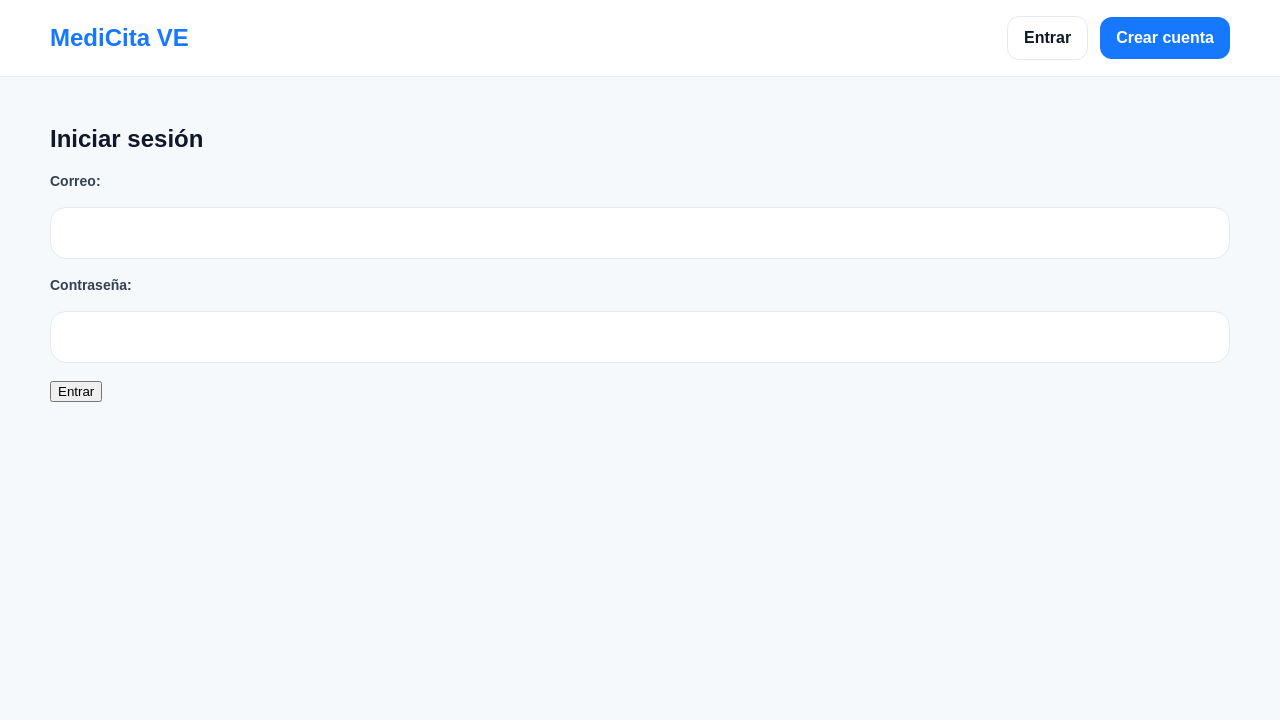
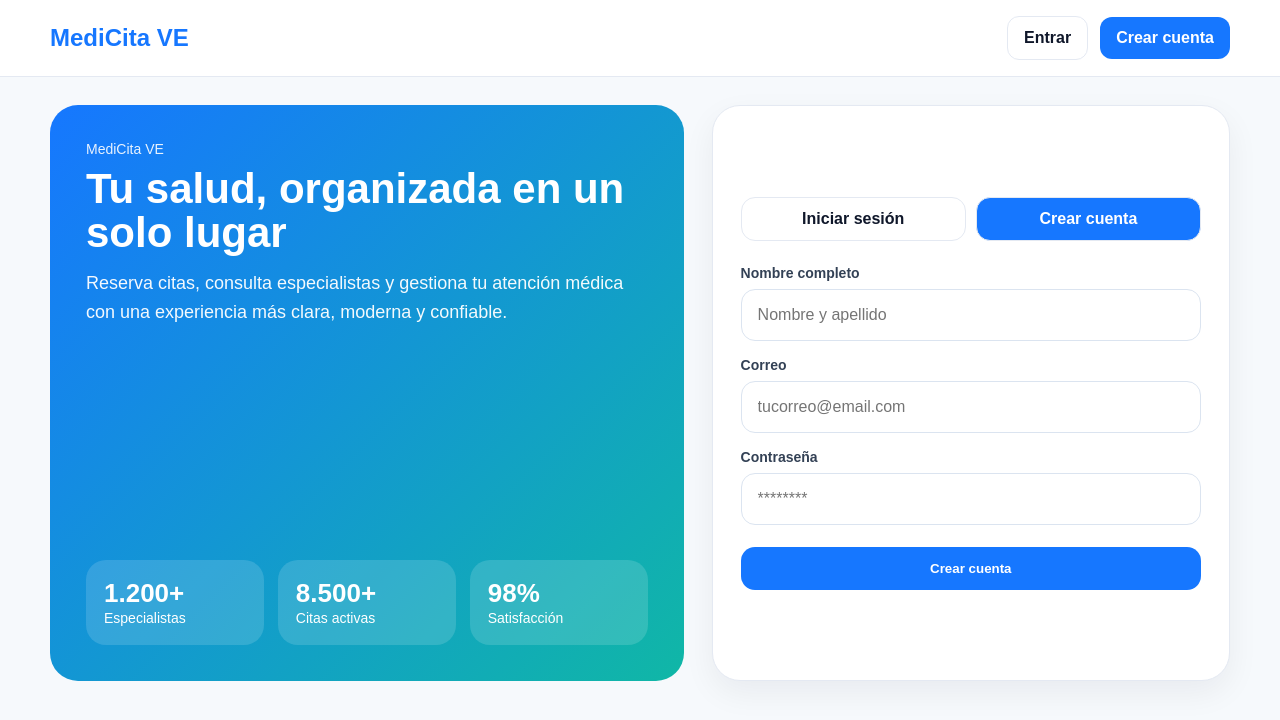
Before and after one commit to auritamarinmedicitave-dot/medicita-ve, a Flask app: page /register in a window 1280 px wide. Shown: the top 720 px of the page. Run offline with Flask 3, Linux system fonts and the light colour scheme.

Commit message:
Update auth.html

```diff
--- a/templates/auth.html
+++ b/templates/auth.html
@@ -1,17 +1,97 @@
-{% extends "base.html" %}
+{% extends 'base.html' %}
+
+{% block title %}
+    {% if mode == 'register' %}
+        Crear cuenta · MediCita VE
+    {% else %}
+        Iniciar sesión · MediCita VE
+    {% endif %}
+{% endblock %}
 
 {% block content %}
+<section style="display:grid; grid-template-columns: 1.1fr 0.9fr; gap: 28px; align-items: stretch; min-height: 72vh;">
+    <div style="background: linear-gradient(135deg, #1677FF 0%, #10B7A6 100%); border-radius: 28px; padding: 36px; color: white; display:flex; flex-direction:column; justify-content:space-between;">
+        <div>
+            <p style="margin:0 0 10px; font-size:14px; opacity:.9;">MediCita VE</p>
+            <h1 style="margin:0 0 14px; font-size:42px; line-height:1.05;">Tu salud, organizada en un solo lugar</h1>
+            <p style="margin:0; font-size:18px; line-height:1.6; max-width:560px; opacity:.95;">
+                Reserva citas, consulta especialistas y gestiona tu atención médica con una experiencia más clara, moderna y confiable.
+            </p>
+        </div>
 
-<h2>Iniciar sesión</h2>
+        <div style="display:grid; grid-template-columns: repeat(3, 1fr); gap: 14px; margin-top: 28px;">
+            <div style="background: rgba(255,255,255,0.14); border-radius: 20px; padding: 18px;">
+                <strong style="display:block; font-size:26px;">1.200+</strong>
+                <span style="font-size:14px;">Especialistas</span>
+            </div>
+            <div style="background: rgba(255,255,255,0.14); border-radius: 20px; padding: 18px;">
+                <strong style="display:block; font-size:26px;">8.500+</strong>
+                <span style="font-size:14px;">Citas activas</span>
+            </div>
+            <div style="background: rgba(255,255,255,0.14); border-radius: 20px; padding: 18px;">
+                <strong style="display:block; font-size:26px;">98%</strong>
+                <span style="font-size:14px;">Satisfacción</span>
+            </div>
+        </div>
+    </div>
 
-<form method="POST">
-    <label>Correo:</label><br>
-    <input type="email" name="email" required><br><br>
+    <div style="background:white; border:1px solid #e4e9f2; border-radius: 28px; padding: 28px; box-shadow: 0 12px 32px rgba(15, 23, 42, 0.06); display:flex; flex-direction:column; justify-content:center;">
+        <div style="display:flex; gap:10px; margin-bottom:24px;">
+            <a href="{{ url_for('login') }}"
+               style="flex:1; text-align:center; padding:12px 14px; border-radius: 14px; font-weight:700; border:1px solid #e4e9f2; background:{% if mode != 'register' %}#1677FF{% else %}#fff{% endif %}; color:{% if mode != 'register' %}#fff{% else %}#0f172a{% endif %};">
+                Iniciar sesión
+            </a>
+            <a href="{{ url_for('register') }}"
+               style="flex:1; text-align:center; padding:12px 14px; border-radius: 14px; font-weight:700; border:1px solid #e4e9f2; background:{% if mode == 'register' %}#1677FF{% else %}#fff{% endif %}; color:{% if mode == 'register' %}#fff{% else %}#0f172a{% endif %};">
+                Crear cuenta
+            </a>
+        </div>
 
-    <label>Contraseña:</label><br>
-    <input type="password" name="password" required><br><br>
+        {% if mode == 'register' %}
+            <form method="post" style="display:grid; gap:16px;">
+                <div>
+                    <label style="display:block; font-weight:600; margin-bottom:8px;">Nombre completo</label>
+                    <input type="text" name="name" placeholder="Nombre y apellido" required
+                           style="width:100%; padding:14px 16px; border-radius:14px; border:1px solid #dbe4f0; background:#fff;">
+                </div>
 
-    <button type="submit">Entrar</button>
-</form>
+                <div>
+                    <label style="display:block; font-weight:600; margin-bottom:8px;">Correo</label>
+                    <input type="email" name="email" placeholder="tucorreo@email.com" required
+                           style="width:100%; padding:14px 16px; border-radius:14px; border:1px solid #dbe4f0; background:#fff;">
+                </div>
 
+                <div>
+                    <label style="display:block; font-weight:600; margin-bottom:8px;">Contraseña</label>
+                    <input type="password" name="password" placeholder="********" required
+                           style="width:100%; padding:14px 16px; border-radius:14px; border:1px solid #dbe4f0; background:#fff;">
+                </div>
+
+                <button type="submit"
+                        style="margin-top:6px; border:none; background:#1677FF; color:white; padding:14px 18px; border-radius:14px; font-weight:700; cursor:pointer;">
+                    Crear cuenta
+                </button>
+            </form>
+        {% else %}
+            <form method="post" style="display:grid; gap:16px;">
+                <div>
+                    <label style="display:block; font-weight:600; margin-bottom:8px;">Correo</label>
+                    <input type="email" name="email" placeholder="tucorreo@email.com" required
+                           style="width:100%; padding:14px 16px; border-radius:14px; border:1px solid #dbe4f0; background:#fff;">
+                </div>
+
+                <div>
+                    <label style="display:block; font-weight:600; margin-bottom:8px;">Contraseña</label>
+                    <input type="password" name="password" placeholder="********" required
+                           style="width:100%; padding:14px 16px; border-radius:14px; border:1px solid #dbe4f0; background:#fff;">
+                </div>
+
+                <button type="submit"
+                        style="margin-top:6px; border:none; background:#1677FF; color:white; padding:14px 18px; border-radius:14px; font-weight:700; cursor:pointer;">
+                    Entrar
+                </button>
+            </form>
+        {% endif %}
+    </div>
+</section>
 {% endblock %}
```
